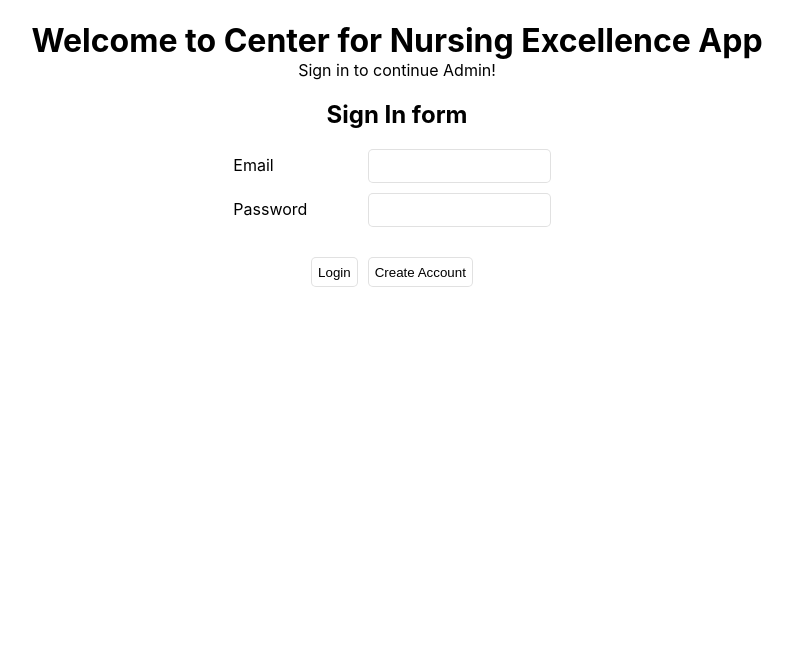
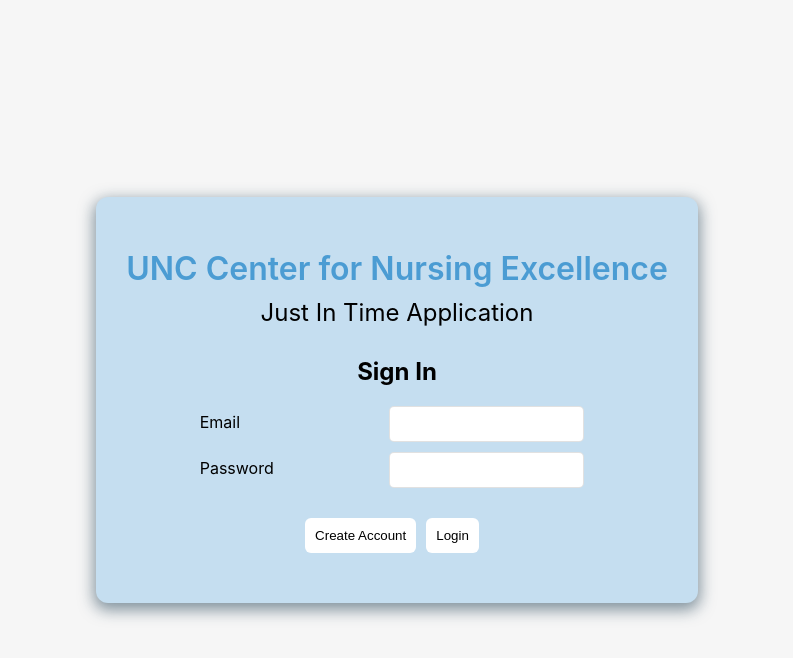
Before and after one commit to gda975/JustInTime, a React (Create React App) app in the folder admin-app/: page / in a window 1280 px wide. Shown: the top 658 px of the page, without its empty margins (243-1036 px from the left). Built offline with nearby package versions, Linux system fonts and the light colour scheme; no server answers; the database is empty.

Commit message:
Style login page

```diff
--- a/admin-app/src/App.css
+++ b/admin-app/src/App.css
@@ -72,14 +72,6 @@ select {
     border-radius: 5px;
     height: 30px;
     margin-right: 10px;
-}
-
-button:hover {
-    background-color: #cacaca;
-}
-
-h1 {
-    margin-bottom: 0px;
 }
 
 div {
@@ -182,13 +174,7 @@ textarea:focus {
 }
 
 .login-input-container {
-    width: 30%;
-    margin:auto;
     margin-bottom: 10px;
-}
-
-.login-input {
-
 }
 
 label {
@@ -240,3 +226,61 @@ label {
 .sub-main-container {
     margin-bottom: 300px;
 }
+
+.login-container {
+    border-radius: 12px;
+    width: fit-content;
+    padding: 30px;
+    margin: 20px;
+    -webkit-box-shadow: 0px 5px 15px 2px rgba(29,61,82,0.54);
+    box-shadow: 0px 5px 15px 2px rgba(29,61,82,0.54);
+    background-color: #c5def0;
+}
+
+.login-flex-container {
+    display: flex;
+    align-items: center;
+    justify-content: center;
+    height: 100vh;
+
+}
+
+h1 {
+    margin-bottom: 0px;
+    font-weight: 600;
+    color: #4B9CD3;
+}
+
+h2.login {
+    font-weight: normal;
+    margin-top: 10px;
+    margin-bottom: 30px;
+}
+
+input {
+    padding: 2px 8px;
+}
+
+button {
+    cursor: pointer;
+    padding: 10px;
+    height: auto;
+    border-radius: 6px;
+    border: none;
+}
+
+button:hover {
+    -webkit-box-shadow: 0px 2px 2px 1px rgba(0,0,0,0.15);
+    box-shadow: 0px 2px 2px 1px rgba(0,0,0,0.15);
+    background-color: rgb(246, 246, 246)
+}
+
+select {
+    padding: 10px;
+    height: auto;
+    border-radius: 6px;
+}
+
+body {
+    background-color: rgb(246, 246, 246);
+}
--- a/admin-app/src/App.js
+++ b/admin-app/src/App.js
@@ -29,7 +29,7 @@ function App() {
             ) : (
                 <div>
                     <h1>Center for Nursing Excellence</h1>
-                    <h2>UNC CNE</h2>
+                    <h2>Just in Time Feed</h2>
                     <InsertAtom
                         category={globalCategory}
                         setCategory={setGlobalCategory}
--- a/admin-app/src/Insert/InsertElement.js
+++ b/admin-app/src/Insert/InsertElement.js
@@ -70,7 +70,6 @@ export default function InsertElement(props) {
                     className="insert-cancel-button"
                     onClick={props.callback}
                 >
-                    {' '}
                     Cancel
                 </button>
             </div>
--- a/admin-app/src/Login/LoginFirebase.js
+++ b/admin-app/src/Login/LoginFirebase.js
@@ -73,16 +73,16 @@ function handleErrorCode(code, callback) {
     }
     switch (code) {
         case "auth/email-already-in-use":
-            callback("Email already registed, log in instead!");
+            callback("Email already registed, log in instead");
             break;
         case "auth/invalid-email":
-            callback("Invalid Email!");
+            callback("Invalid email or password");
             break;
         case "auth/user-not-found":
-            callback("User not found!");
+            callback("User not found");
             break;
         case "auth/wrong-password":
-            callback("Wrong Password!");
+            callback("Invalid email or password");
             break;
         default:
             break;
--- a/admin-app/src/Login/LoginPage.js
+++ b/admin-app/src/Login/LoginPage.js
@@ -1,20 +1,32 @@
-import { useState } from "react";
-import handleLogin from "./LoginFirebase";
+import { useState } from 'react';
+import handleLogin from './LoginFirebase';
 
 export default function LoginPage(props) {
     let [newUser, setNewUser] = useState(false);
-    let [invalidText, setText] = useState("");
+    let [invalidText, setText] = useState('');
 
     function getSubmit(e) {
         e.preventDefault();
         if (!newUser) {
-            handleLogin(newUser, e.target[0].value, e.target[1].value, props.callback, setText);
+            handleLogin(
+                newUser,
+                e.target[0].value,
+                e.target[1].value,
+                props.callback,
+                setText
+            );
         } else {
             if (e.target[1].value !== e.target[2].value) {
-                alert("Unmatched passwords!");
+                alert('Unmatched passwords!');
                 return;
             }
-            handleLogin(newUser, e.target[0].value, e.target[1].value, props.callback, setText);
+            handleLogin(
+                newUser,
+                e.target[0].value,
+                e.target[1].value,
+                props.callback,
+                setText
+            );
         }
         return false;
     }
@@ -23,31 +35,55 @@ export default function LoginPage(props) {
         setNewUser(!newUser);
     }
     return (
-        <div>
-            <h1>Welcome to Center for Nursing Excellence App</h1>
+        <div className="login-flex-container">
+            <div className="login-container">
+                <h1 className="login">UNC Center for Nursing Excellence</h1>
                 <div id="firebaseui-auth-container"></div>
-            <div id="loader">Sign in to continue Admin!</div>
+                <h2 id="loader" className="login">
+                    Just In Time Application
+                </h2>
 
-            {newUser ? <h2>Sign Up form</h2> : <h2>Sign In form</h2>}
+                {newUser ? <h2>Create Account</h2> : <h2>Sign In</h2>}
                 <form onSubmit={getSubmit}>
                     <div className="login-input-container">
                         <label>Email</label>
-                    <input className="login-input" type="text" minLength="3" required></input>
+                        <input
+                            className="login-input"
+                            type="text"
+                            minLength="10"
+                            required
+                        />
                     </div>
                     <div className="login-input-container">
                         <label>Password</label>
-                    <input className="login-input" type="password" minLength="3" required></input>
+                        <input
+                            className="login-input"
+                            type="password"
+                            minLength="7"
+                            required
+                        />
                     </div>
-                {newUser ?
+                    {newUser ? (
                         <div className="login-input-container">
                             <label>Confirm Password</label>
-                        <input className="login-input" type="password" minLength="3" required></input>
-                    </div> :
-                    <div></div>}<br></br>
-                <button type="submit">Login</button>
-                <button type="button" onClick={handleNew}>{newUser ? "Switch to Sign In" : "Create Account"}</button>
+                            <input
+                                className="login-input"
+                                type="password"
+                                minLength="7"
+                                required
+                            />
+                        </div>
+                    ) : null}
+                    <br></br>
+                    <button type="button" onClick={handleNew}>
+                        {newUser ? 'Cancel' : 'Create Account'}
+                    </button>
+                    <button type="submit">
+                        {newUser ? 'Sign Up' : 'Login'}
+                    </button>
                 </form>
                 <h2>{invalidText}</h2>
             </div>
-    )
+        </div>
+    );
 }
```
Lines whose indentation alone changed are shown as unchanged.
